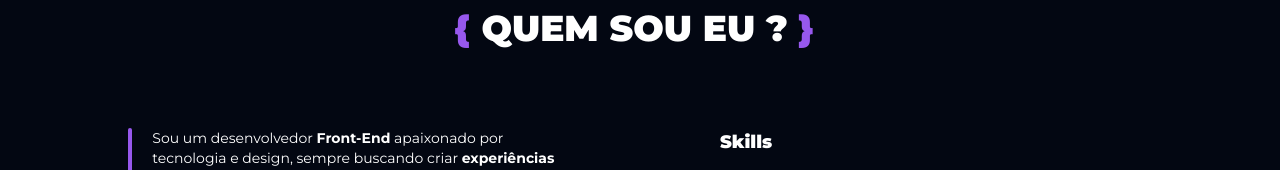
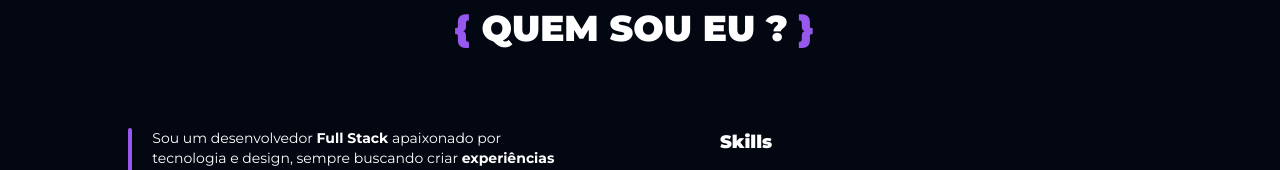
Before and after one commit to ValenteJoao/Portfolio, a React (Vite) app: page / in a window 1280 px wide. Shown: the part 920-1090 px from the top of the page. Built offline with nearby package versions, Linux system fonts and the light colour scheme.

Commit message:
Update Sobre.tsx

```diff
--- a/src/layout/Sobre.tsx
+++ b/src/layout/Sobre.tsx
@@ -20,7 +20,7 @@ export function About() {
           <div className="LineAbout w-10"></div>
           <div className="flex flex-col gap-8">
             <p className="text-sm">
-              Sou um desenvolvedor <strong>Front-End</strong> apaixonado por
+              Sou um desenvolvedor <strong>Full Stack</strong> apaixonado por
               tecnologia e design, sempre buscando criar{" "}
               <strong>experiências</strong> digitais que realmente façam a
               diferença. Adoro transformar ideias em interfaces bonitas,
```
